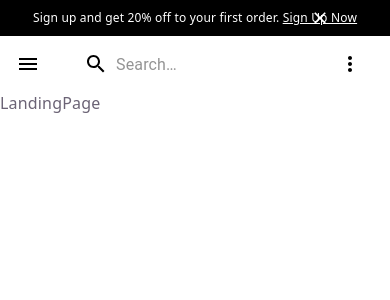
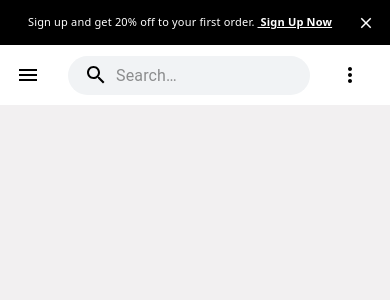
Before and after one commit to NXT-ASAD-CODE/4-backend-frontend-assignment-of-sayalani, a React (Vite) app: page / in a window 390 px wide. Shown: the top 300 px of the page. Built offline with nearby package versions, Linux system fonts and the light colour scheme.

Commit message:
Making Nav Bar and Alert Bar responsive

```diff
--- a/src/components/AlertBar.jsx
+++ b/src/components/AlertBar.jsx
@@ -1,19 +1,46 @@
-import React from 'react'
-import CloseIcon from '@mui/icons-material/Close';
+import React, { useState } from "react";
+import CloseIcon from "@mui/icons-material/Close";
+
 function AlertBar() {
+    const [showAlert, setShowAlert] = useState(true);
+
+    const closeAlert = () => {
+        setShowAlert(false);
+    };
+
+    if (!showAlert) {
+        return null;
+    }
+
     return (
-        <div className='AlertBar'>
+        <div className="AlertBar">
             <p>
-                Sign up and get 20% off to your first order. <span> Sign Up Now </span>
+                Sign up and get 20% off to your first order.
+                <span> Sign Up Now </span>
             </p>
-            <CloseIcon sx={{
-                color:"#FFFFFF",
-                position:"absolute",
-                right:"60px",
-                fontSize:"20px"
-            }}/>
+
+            <CloseIcon
+                onClick={closeAlert}
+                sx={{
+                    color: "#FFFFFF",
+                    position: "absolute",
+                    right: {
+                        xs: "15px",
+                        sm: "25px",
+                        md: "40px",
+                        lg: "60px",
+                    },
+                    top: "50%",
+                    transform: "translateY(-50%)",
+                    fontSize: {
+                        xs: "18px",
+                        sm: "20px",
+                    },
+                    cursor: "pointer",
+                }}
+            />
         </div>
-    )
+    );
 }
 
 export default AlertBar;
--- a/src/components/LandingPage.jsx
+++ b/src/components/LandingPage.jsx
@@ -2,7 +2,9 @@ import React from 'react'
 
 function LandingPage() {
   return (
-    <div>LandingPage</div>
+    <div className='LandingPage'>
+
+    </div>
   )
 }
 
--- a/src/components/Navbar.jsx
+++ b/src/components/Navbar.jsx
@@ -15,23 +15,26 @@ import AccountCircle from '@mui/icons-material/AccountCircle';
 import MailIcon from '@mui/icons-material/Mail';
 import NotificationsIcon from '@mui/icons-material/Notifications';
 import MoreIcon from '@mui/icons-material/MoreVert';
+import ShoppingCartIcon from '@mui/icons-material/ShoppingCart';
 
-const Search = styled('div')(({ theme }) => ({
-    position: 'relative',
-    borderRadius: theme.shape.borderRadius,
-    backgroundColor: "transparent",
+const Search = styled("div")(({ theme }) => ({
+    position: "relative",
+    borderRadius: "30px",
+    backgroundColor: "#f1f3f5",
+
     "&:hover": {
-        backgroundColor: "transparent",
+        backgroundColor: "#e9ecef",
     },
+
     marginRight: theme.spacing(2),
     marginLeft: 0,
-    width: '100%',
-    [theme.breakpoints.up('sm')]: {
+    width: "100%",
+
+    [theme.breakpoints.up("sm")]: {
         marginLeft: theme.spacing(3),
-        width: 'auto',
+        width: "auto",
     },
 }));
-
 const SearchIconWrapper = styled('div')(({ theme }) => ({
     padding: theme.spacing(0, 2),
     height: '100%',
@@ -134,7 +137,7 @@ export default function PrimarySearchAppBar() {
                     color="inherit"
                 >
                     <Badge badgeContent={17} color="error">
-                        <NotificationsIcon />
+                        <ShoppingCartIcon />
                     </Badge>
                 </IconButton>
                 <p>Notifications</p>
@@ -156,14 +159,22 @@ export default function PrimarySearchAppBar() {
 
     return (
         <Box sx={{ flexGrow: 1 }}>
-            <AppBar position="static"
+            <AppBar
                 position="static"
                 sx={{
                     backgroundColor: "transparent",
                     boxShadow: "none",
                     color: "black",
                 }}>
-                <Toolbar>
+                <Toolbar
+                    sx={{
+                        minHeight: {
+                            xs: "60px",
+                            sm: "70px",
+                            md: "80px",
+                        },
+                    }}
+                >
                     <IconButton
                         size="large"
                         edge="start"
@@ -174,12 +185,12 @@ export default function PrimarySearchAppBar() {
                         <MenuIcon />
                     </IconButton>
                     <Typography
-                        variant="h6"
+                        variant="h5"
                         noWrap
                         component="div"
-                        sx={{ display: { xs: 'none', sm: 'block' } }}
+                        sx={{ display: { xs: 'none', sm: 'block' },fontWeight:"900" }}
                     >
-                        MUI
+                        SHOP.CO
                     </Typography>
                     <Search>
                         <SearchIconWrapper>
@@ -203,7 +214,7 @@ export default function PrimarySearchAppBar() {
                             color="inherit"
                         >
                             <Badge badgeContent={17} color="error">
-                                <NotificationsIcon />
+                                <ShoppingCartIcon />
                             </Badge>
                         </IconButton>
                         <IconButton
--- a/src/index.css
+++ b/src/index.css
@@ -34,17 +34,62 @@
   padding: 0;
   box-sizing: border-box;
 }
-.AlertBar{
-  display: flex;
-  justify-content: center;
-  background-color: black;
-  height: 36px;
-  align-items: center;
+.AlertBar {
+    position: relative;
+    width: 100%;
+    min-height: 40px;
+    padding: 8px 70px 8px 20px;
+    background-color: #000;
+    color: #fff;
+
+    display: flex;
+    justify-content: center;
+    align-items: center;
+
+    text-align: center;
 }
-.AlertBar p{
-  font-size: 12px;
-  color: #FFFFFF;
+
+.AlertBar p {
+    margin: 0;
+    font-size: 14px;
+    line-height: 1.5;
 }
-.AlertBar p span{
-  text-decoration: underline;
+
+.AlertBar span {
+    margin-left: 5px;
+    font-weight: 600;
+    text-decoration: underline;
+    cursor: pointer;
 }
+
+/* Mobile */
+@media (max-width: 600px) {
+    .AlertBar {
+        min-height: 45px;
+        padding: 8px 45px 8px 15px;
+    }
+
+    .AlertBar p {
+        font-size: 12px;
+    }
+
+    .AlertBar span {
+        margin-left: 3px;
+    }
+}
+
+/* Very small screens */
+@media (max-width: 400px) {
+    .AlertBar {
+        padding-left: 10px;
+        padding-right: 40px;
+    }
+
+    .AlertBar p {
+        font-size: 11px;
+    }
+}
+.LandingPage{
+  background-color: #F2F0F1;
+  height: 100vh;
+}
```
